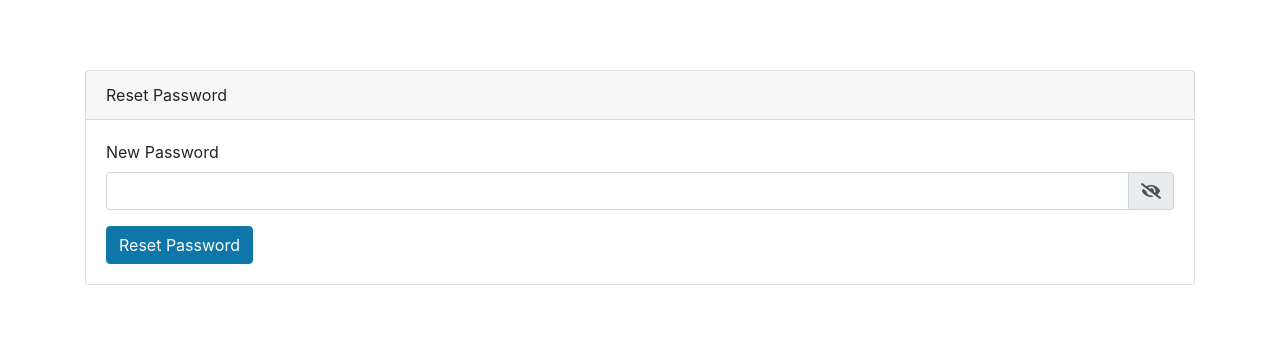
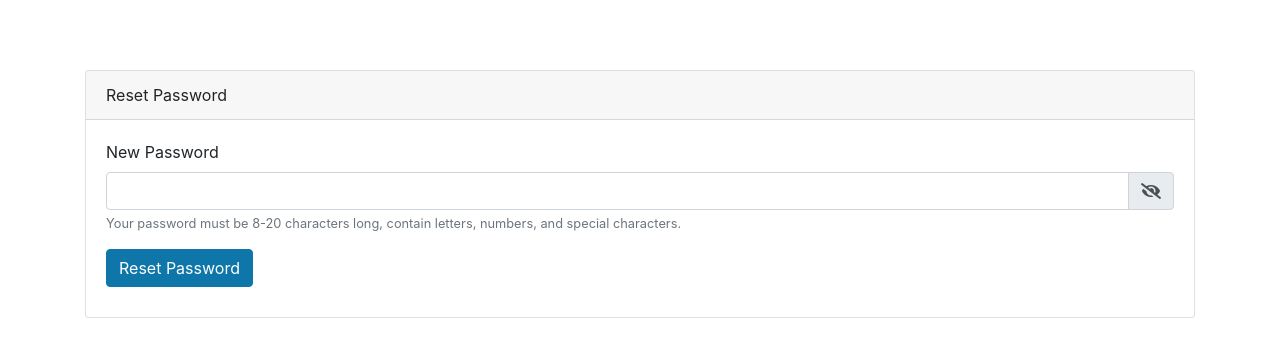
Before and after one commit to AnojAryal/CancerCellDetector, a FastAPI app: template templates/reset-password.html in a window 1280 px wide. Shown: the top 357 px of the page. Run offline with FastAPI, Linux system fonts and the light colour scheme; the template is opened without the code that fills it: most values are stand-ins (such as "Sample title", 1, 10 or a date in 2020); parts of the project's set-up code (start-up, migrations or seed data) failed here and were passed over; some libraries are stand-ins or nearby versions.

Commit message:
Standard Password reset

```diff
--- a/templates/reset-password.html
+++ b/templates/reset-password.html
@@ -8,10 +8,11 @@
     <div class="card-header">Reset Password</div>
     <div class="card-body">
       {% if msg %}
-        <div class="alert alert-{{ "success" if msg == 'Password reset successful' else "danger" }}" role="alert">{{ msg }}</div>
+      <div class="alert alert-{{ " success" if msg=='Password reset successful' else "danger" }}" role="alert">{{ msg }}
+      </div>
       {% endif %}
 
-      <form method="POST" action="/reset-password/{{ token }}">
+      <form method="POST" action="/reset-password/{{ token }}" onsubmit="return validatePassword()">
         <input type="hidden" name="token" value="{{ token }}">
         <div class="form-group">
           <label for="new_password">New Password</label>
@@ -23,9 +24,13 @@
               </span>
             </div>
           </div>
+          <small id="passwordHelpBlock" class="form-text text-muted">
+            Your password must be 8-20 characters long, contain letters, numbers, and special characters.
+          </small>
         </div>
         <button type="submit" class="btn btn-primary">Reset Password</button>
       </form>
+      <div id="error_message" style="color: red; margin-top: 10px;"></div>
     </div>
   </div>
 </div>
@@ -38,4 +43,17 @@
     this.querySelector('i').classList.toggle('fa-eye-slash');
     this.querySelector('i').classList.toggle('fa-eye');
   });
+
+  function validatePassword() {
+    const password = document.getElementById('new_password').value;
+    const regex = /^(?=.*[A-Za-z])(?=.*\d)(?=.*[@$!%*?&])[A-Za-z\d@$!%*?&]{8,20}$/;
+    const errorMessage = document.getElementById('error_message');
+
+    if (!regex.test(password)) {
+      errorMessage.textContent = 'Password must be 8-20 characters long, contain letters, numbers, and special characters.';
+      return false;
+    }
+    errorMessage.textContent = '';
+    return true;
+  }
 </script>
```
